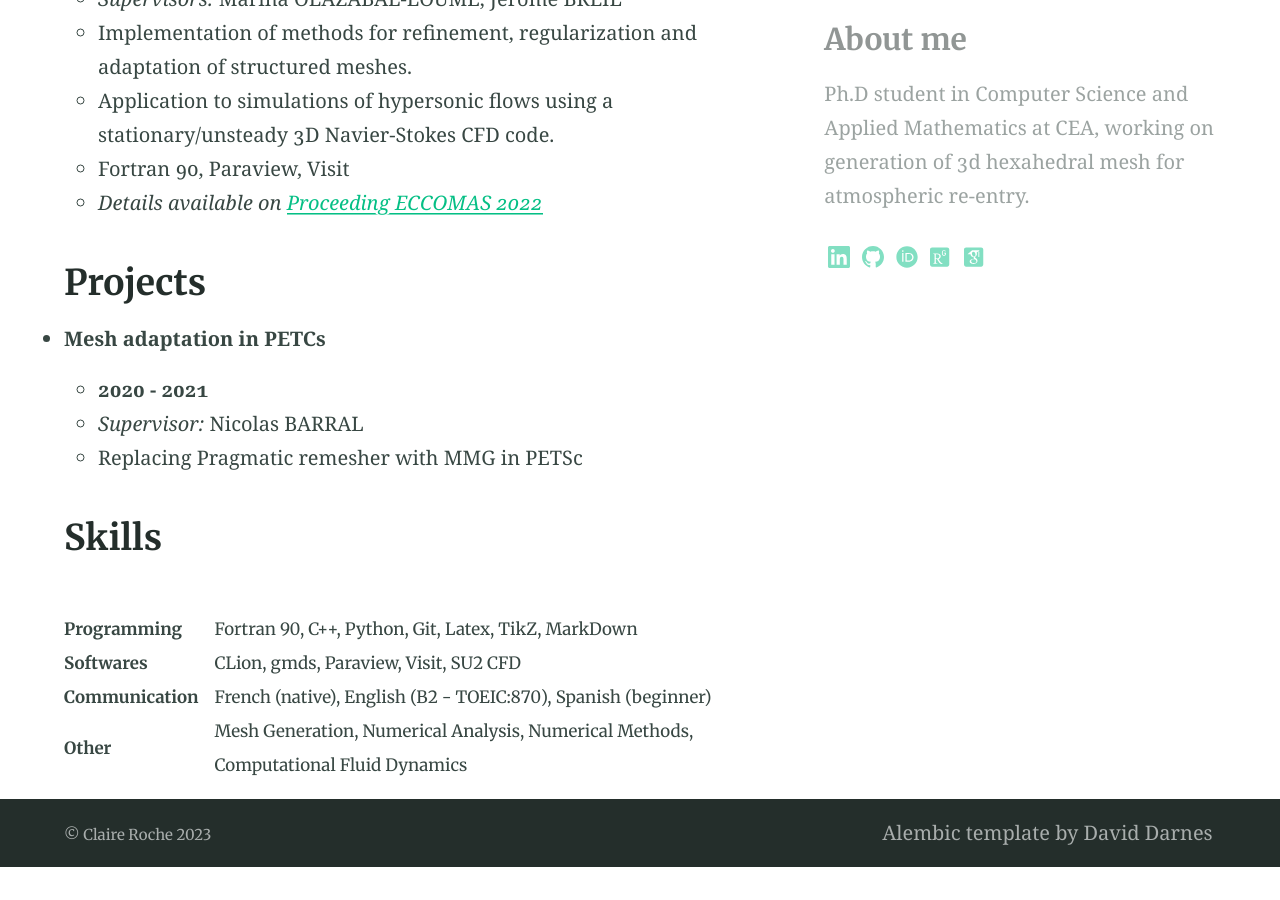
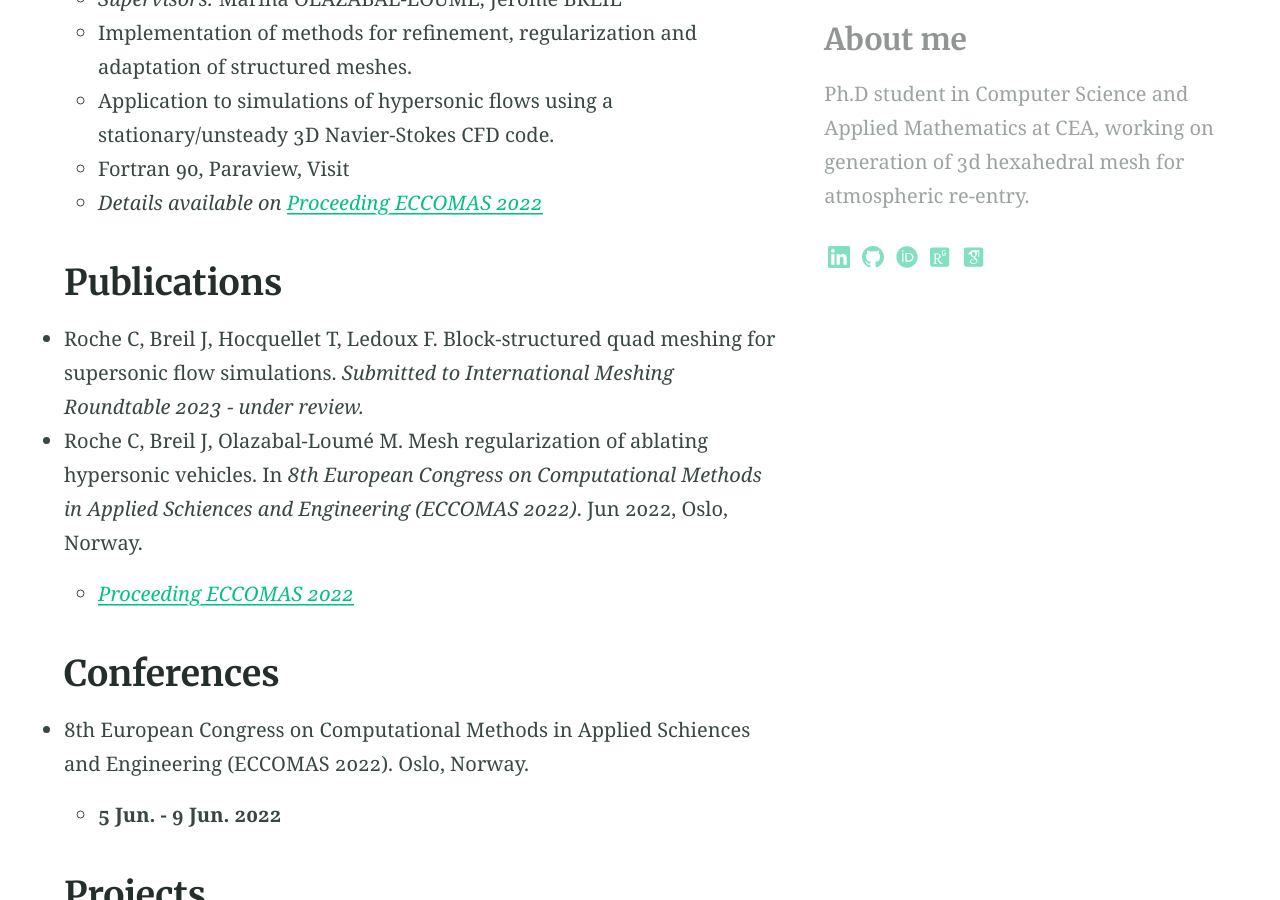
Before and after one commit to claireroche/claireroche.github.io, a Jekyll site: the page built from cv.md, in a window 1280 px wide and 900 px high, scrolled down 1617 px. Built offline with Jekyll 4.4.1, drawn with Linux system fonts in a browser that asks for light colours; a style sheet for code colours, icons or effects is not loaded; before the commit the page ends 2484 px from its top, so only the background shows below that.

Commit message:
add publications and conferences to the cv

```diff
--- a/cv.md
+++ b/cv.md
@@ -50,6 +50,21 @@ aside: true
   * _Details available on [Proceeding ECCOMAS 2022](https://claireroche.github.io/conference%20proceeding/2022/11/24/eccomas-proceeding/)_
 
 
+## Publications
+
+* Roche C, Breil J, Hocquellet T, Ledoux F. Block-structured quad meshing for supersonic flow simulations.
+  _Submitted to International Meshing Roundtable 2023 - under review._
+
+* Roche C, Breil J, Olazabal-Loumé M. Mesh regularization of ablating hypersonic vehicles. In _8th European
+  Congress on Computational Methods in Applied Schiences and Engineering (ECCOMAS 2022)_. Jun 2022,
+  Oslo, Norway.
+  * _[Proceeding ECCOMAS 2022](https://claireroche.github.io/conference%20proceeding/2022/11/24/eccomas-proceeding/)_
+
+## Conferences
+
+* 8th European Congress on Computational Methods in Applied Schiences and Engineering (ECCOMAS 2022).
+  Oslo, Norway.
+  * **5 Jun. - 9 Jun. 2022**
 
 
 ## Projects
```
